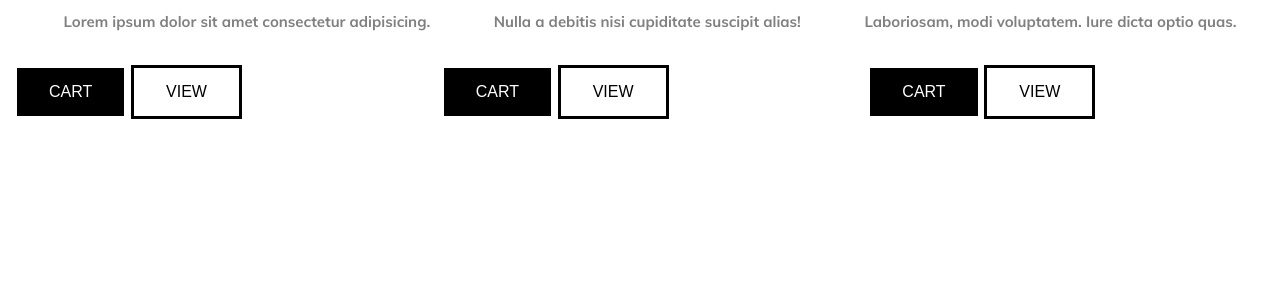
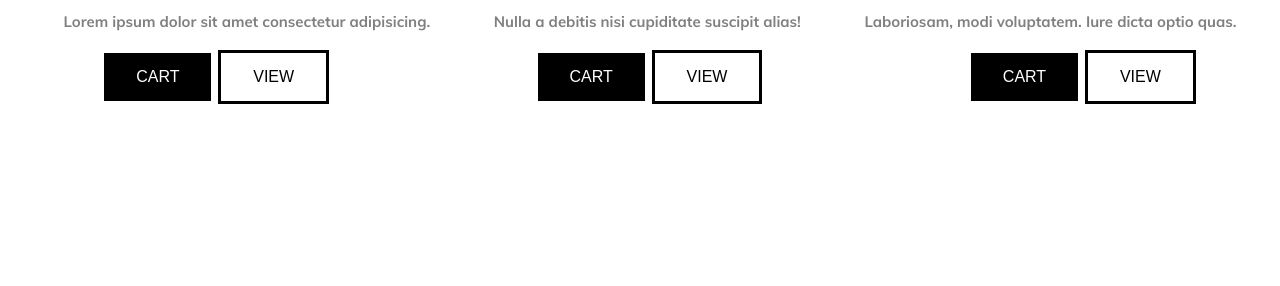
Before and after one commit to jok3r69/CSS-webshop, a plain HTML site: page index.html in a window 1280 px wide. Shown: the part 514-800 px from the top of the page. Drawn offline with nearby package versions, Linux system fonts and the light colour scheme.

Commit message:
accurate button location

```diff
--- a/CSS/stylesheet.css
+++ b/CSS/stylesheet.css
@@ -97,11 +97,6 @@ main > div > img {
 }
 
 .buttons {
-    display: grid;
-    grid-template-columns: repeat(3, 1fr);
-    grid-template-rows: 1fr;
-    grid-column-gap: 0px;
-    grid-row-gap: 0px;
-    padding: 15px;
-    gap: 10px 10px;
+    display: flex;
+    justify-content: space-around;
     }
--- a/index.html
+++ b/index.html
@@ -31,7 +31,7 @@
                 <ion-icon class="heart" name="heart"></ion-icon>
             </div>
             <div>
-                <ion-icon class="star" name="star" width="30px"></ion-icon>
+                <ion-icon class="star" name="star" ></ion-icon>
                 <ion-icon class="heart" name="heart"></ion-icon>
             </div>
             <div>
@@ -53,15 +53,15 @@
             </p>
         </div>
         <div class="buttons">
-            <div>
+            <div >
                 <button type="button" class="cart-button">Cart</button>
                 <button type="button" class="view-button">View</button>
             </div>
-            <div>
+            <div >
                 <button type="button" class="cart-button">Cart</button>
                 <button type="button" class="view-button">View</button>
             </div>
-            <div>
+            <div >
                 <button type="button" class="cart-button">Cart</button>
                 <button type="button" class="view-button">View</button>
             </div>
```
